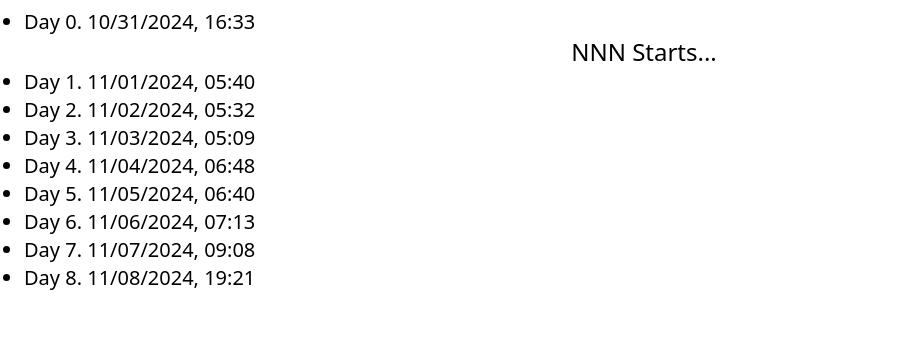
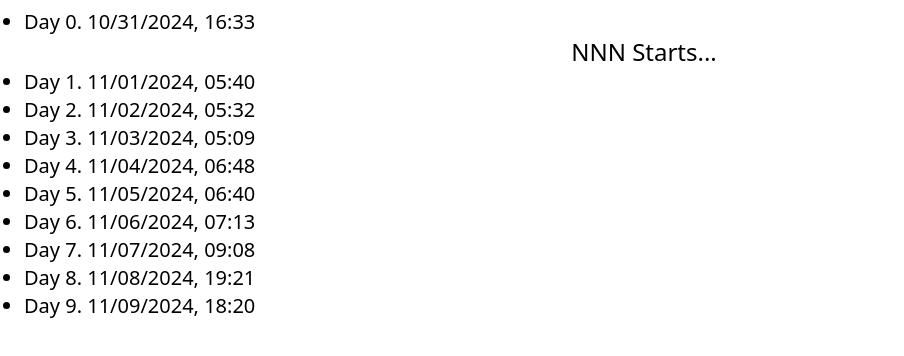
Before and after one commit to graphiert/NNN, a plain HTML site: page index.html in a window 1280 px wide. Shown: the part 124-480 px from the top of the page, without its empty margins (0-904 px from the left). Drawn offline with nearby package versions, Linux system fonts and the light colour scheme.

Commit message:
Update index.html

```diff
--- a/index.html
+++ b/index.html
@@ -32,6 +32,7 @@
         <li class="text-xl">Day 6. 11/06/2024, 07:13</li>
         <li class="text-xl">Day 7. 11/07/2024, 09:08</li>
         <li class="text-xl">Day 8. 11/08/2024, 19:21</li>
+        <li class="text-xl">Day 9. 11/09/2024, 18:20</li>
       </ul>
     </section>
   </body>
```
